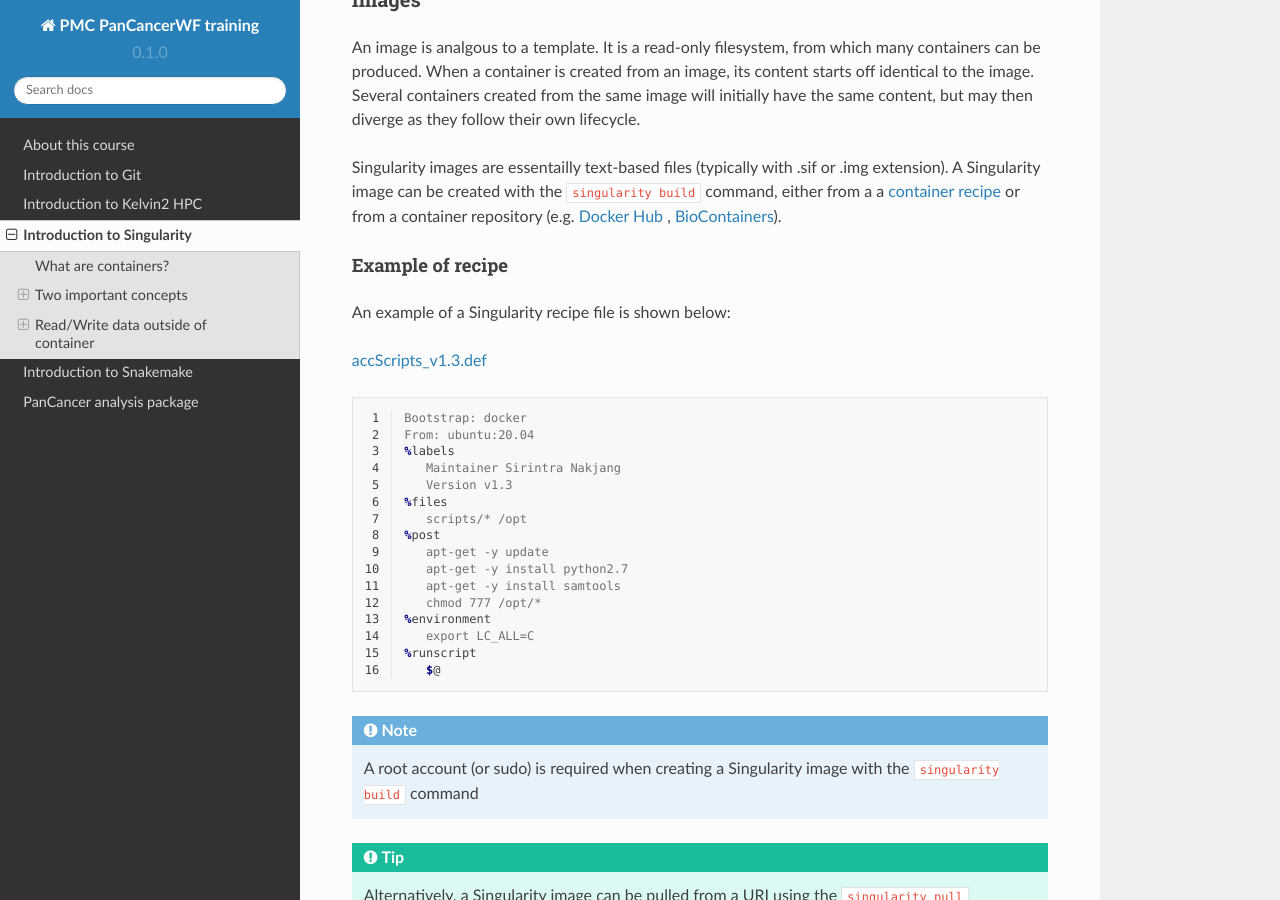
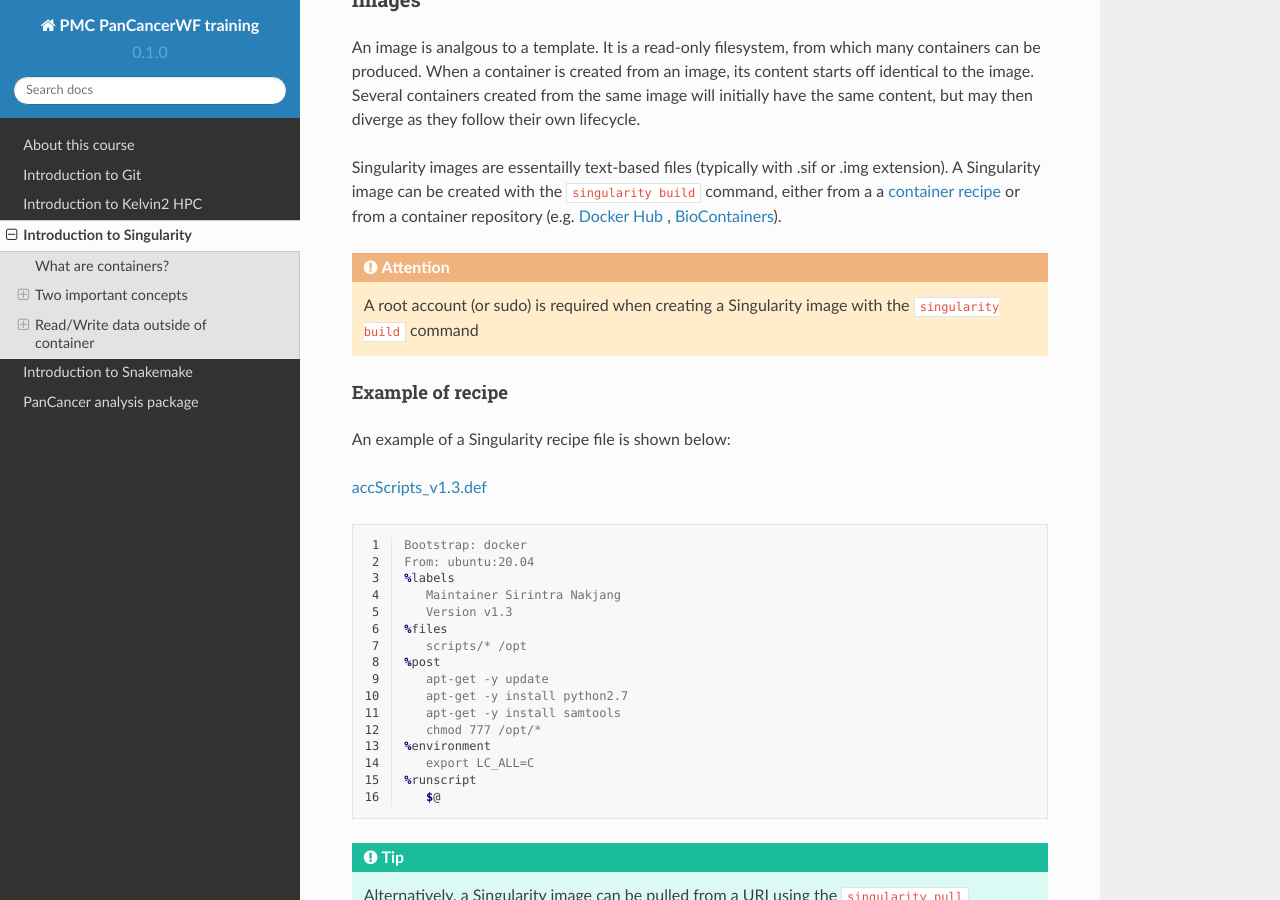
Before and after one commit to sirintra/PMC-PC-training, a Sphinx documentation site: the page built from docs/source/singularity.rst, in a window 1280 px wide and 900 px high, scrolled down 622 px. Built offline with Sphinx 7.4.7 and the Read the Docs theme 2.0.0, drawn with Linux system fonts in a browser that asks for light colours; some of the changed lines change nothing that is shown.

Commit message:
Update singularity.rst

```diff
--- a/docs/source/singularity.rst
+++ b/docs/source/singularity.rst
@@ -18,6 +18,11 @@ Images
 An image is analgous to a template. It is a read-only filesystem, from which many containers can be produced. When a container is created from an image, its content starts off identical to the image. Several containers created from the same image will initially have the same content, but may then diverge as they follow their own lifecycle.
 
 Singularity images are essentailly text-based files (typically with .sif or .img extension). A Singularity image can be created with the ``singularity build`` command, either from a a `container recipe <https://docs.sylabs.io/guides/2.6/user-guide/container_recipes.html>`_ or from a container repository (e.g. `Docker Hub <https://hub.docker.com/>`_ , `BioContainers <https://biocontainers.pro/>`_).
+
+
+.. attention::
+   A root account (or sudo) is required when creating a Singularity image with the ``singularity build`` command
+
 
 
 Example of recipe
@@ -46,10 +51,6 @@ An example of a Singularity recipe file is shown below:
      export LC_ALL=C
   %runscript
      $@
-
-
-.. note::
-   A root account (or sudo) is required when creating a Singularity image with the ``singularity build`` command
 
 
 .. tip::
```
